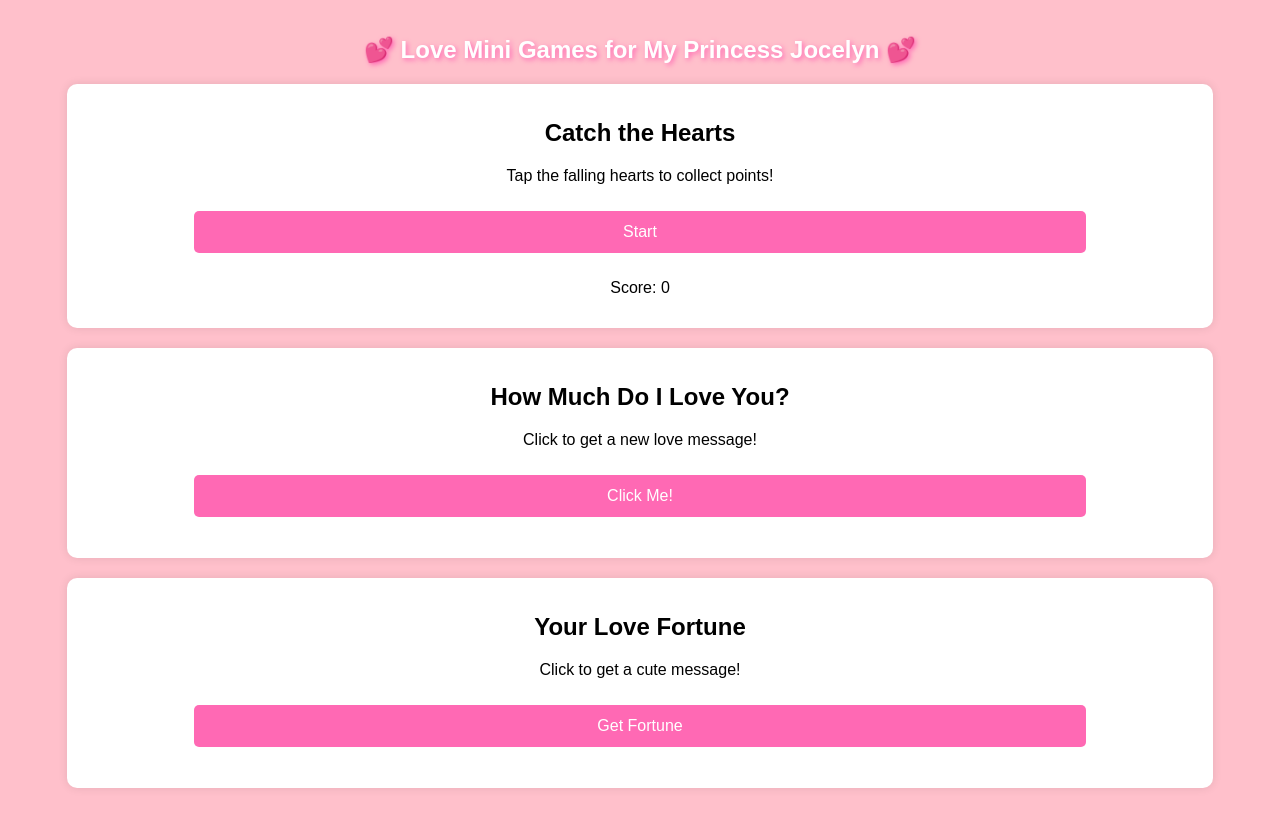
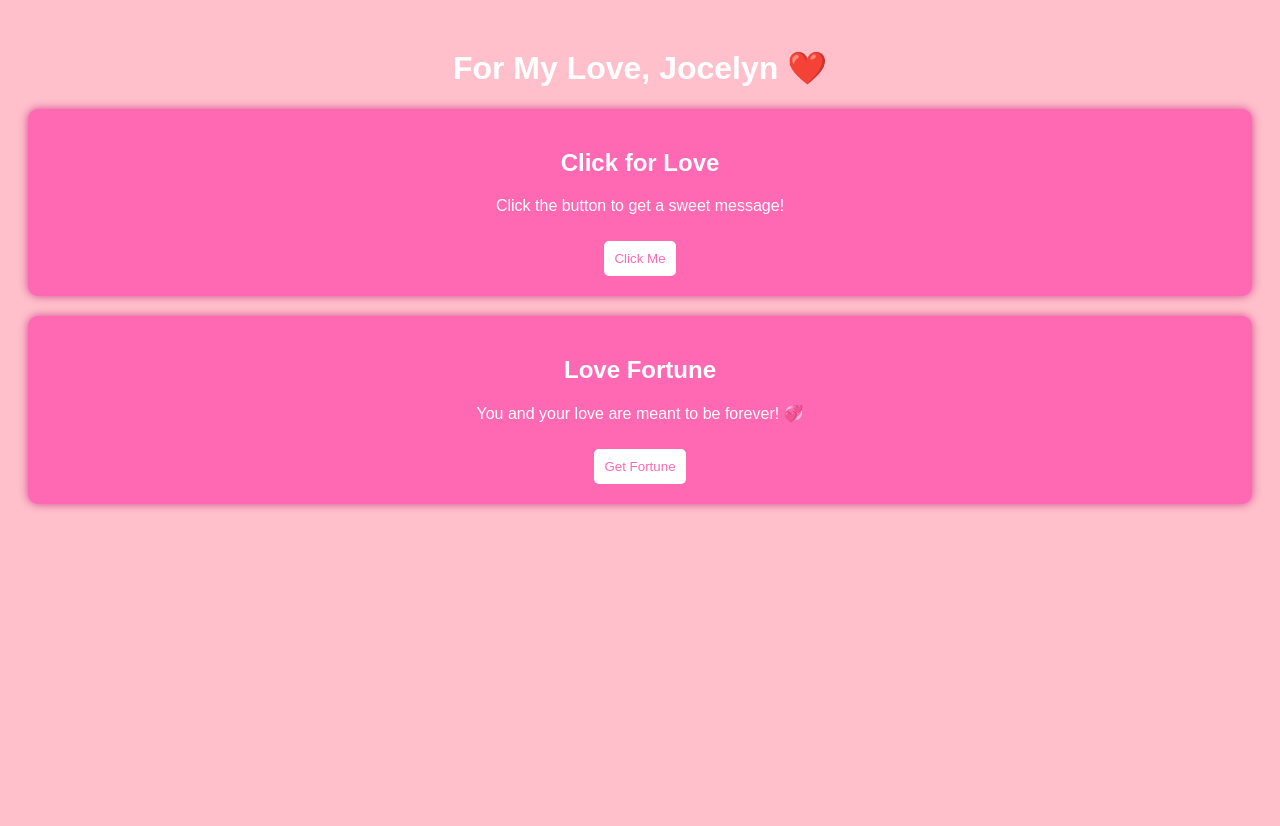
Before and after one commit to bsandovalh/I-love-you, a plain HTML site: page index.html in a window 1280 px wide. Both pictures are taken after a click on the button "Get Fortune". After the commit the page ends 800 px from the top, so only its background shows below. Drawn offline with Linux system fonts and the light colour scheme.

Commit message:
Update index.html

```diff
--- a/index.html
+++ b/index.html
@@ -3,164 +3,127 @@
 <head>
     <meta charset="UTF-8">
     <meta name="viewport" content="width=device-width, initial-scale=1.0">
-    <title>💕 Love Games for Jocelyn 💕</title>
+    <title>Love Games for Jocelyn</title>
     <style>
         body {
+            font-family: Arial, sans-serif;
+            text-align: center;
             background-color: pink;
-            text-align: center;
-            font-family: Arial, sans-serif;
-            overflow-y: auto;
-            height: 100vh;
-            margin: 0;
+            color: white;
             padding: 20px;
-        }
-        h1 {
-            color: white;
-            font-size: 24px;
-            text-shadow: 2px 2px 5px hotpink;
         }
         .game-container {
             margin: 20px auto;
-            padding: 15px;
-            background-color: white;
+            padding: 20px;
+            background: #ff69b4;
             border-radius: 10px;
-            box-shadow: 0 0 10px rgba(0,0,0,0.1);
-            max-width: 90%;
+            box-shadow: 0px 0px 10px #d14791;
         }
         button {
-            padding: 12px;
-            margin: 10px;
+            background-color: white;
+            color: #ff69b4;
             border: none;
-            background-color: hotpink;
-            color: white;
-            font-size: 16px;
+            padding: 10px;
+            margin-top: 10px;
             cursor: pointer;
             border-radius: 5px;
-            width: 80%;
         }
         button:hover {
-            background-color: deeppink;
-        }
-        .heart {
-            position: absolute;
-            font-size: 24px;
-            color: red;
-            user-select: none;
-            cursor: pointer;
+            background-color: #ffe6f2;
         }
     </style>
 </head>
 <body>
-    <h1>💕 Love Mini Games for My Princess Jocelyn 💕</h1>
+    <h1>For My Love, Jocelyn ❤️</h1>
 
-    <!-- Game 1: Catch the Hearts -->
     <div class="game-container">
-        <h2>Catch the Hearts</h2>
-        <p>Tap the falling hearts to collect points!</p>
-        <button onclick="startHeartGame()">Start</button>
-        <p id="heartScore">Score: 0</p>
+        <h2>Click for Love</h2>
+        <p id="loveMessage">Click the button to get a sweet message!</p>
+        <button onclick="generateLoveMessage()">Click Me</button>
     </div>
 
-    <!-- Game 2: Click for Love -->
     <div class="game-container">
-        <h2>How Much Do I Love You?</h2>
-        <p>Click to get a new love message!</p>
-        <button onclick="increaseLove()">Click Me!</button>
-        <p id="loveMessage"></p>
-    </div>
-
-    <!-- Game 3: Love Fortune -->
-    <div class="game-container">
-        <h2>Your Love Fortune</h2>
-        <p>Click to get a cute message!</p>
-        <button onclick="getFortune()">Get Fortune</button>
-        <p id="fortuneMessage"></p>
+        <h2>Love Fortune</h2>
+        <p id="loveFortune">Click the button to get your love fortune!</p>
+        <button onclick="generateLoveFortune()">Get Fortune</button>
     </div>
 
     <script>
-        // Catch the Hearts Game
-        let heartScore = 0;
-        function startHeartGame() {
-            heartScore = 0;
-            document.getElementById("heartScore").innerText = `Score: ${heartScore}`;
-            setInterval(createHeart, 800);
-        }
-        function createHeart() {
-            let heart = document.createElement("div");
-            heart.classList.add("heart");
-            heart.innerHTML = "❤️";
-            heart.style.left = Math.random() * window.innerWidth + "px";
-            heart.style.top = "0px";
-            document.body.appendChild(heart);
-            let fallInterval = setInterval(() => {
-                let top = parseFloat(getComputedStyle(heart).top || 0);
-                if (top > window.innerHeight - 20) {
-                    clearInterval(fallInterval);
-                    heart.remove();
-                } else {
-                    heart.style.top = (top + 5) + "px";
-                }
-            }, 50);
-            heart.addEventListener("click", () => {
-                heartScore++;
-                document.getElementById("heartScore").innerText = `Score: ${heartScore}`;
-                heart.remove();
-            });
+        const loveMessages = [
+            "You are the best thing that ever happened to me, my love! ❤️",
+            "Every moment with you is a treasure, my princess! 💖",
+            "I love you more than words can express, my beautiful! 💕",
+            "You are my everything, baby! 😘",
+            "You make my world brighter just by being in it! ✨",
+            "You are my sunshine, even on the cloudiest days! ☀️",
+            "With you, every day feels magical! ✨",
+            "You make my heart skip a beat! 💓",
+            "My love for you grows stronger every second! ⏳❤️",
+            "You are my dream come true! 🌙✨",
+            "I’d choose you in every lifetime! 🔄💕",
+            "You are the reason for my biggest smiles! 😊",
+            "Just thinking about you makes my heart warm! 🔥",
+            "I am so grateful to have you in my life! 🥰",
+            "You complete me, my love! 🧩❤️",
+            "You make everything feel perfect! 🌟",
+            "You are the love story I never want to end! 📖💕",
+            "Your love is my greatest gift! 🎁❤️",
+            "Being with you is my favorite place to be! 🏡💖",
+            "You are the most beautiful person inside and out! 😍",
+            "You have my heart forever, my love! 🔒❤️",
+            "Every second with you is priceless! ⏳💖",
+            "I love you more than yesterday, but less than tomorrow! 🥰",
+            "You are the best part of my every day! 🌞❤️",
+            "I’d cross the universe for you! 🌌💖",
+            "My love for you is endless! ♾️💕",
+            "You are my happy place! 🏝️❤️",
+            "Loving you is the easiest thing in the world! 💘",
+            "Your love is my greatest adventure! 🏔️❤️",
+            "I am the luckiest person to have you! 🍀💕",
+            "Every love song reminds me of you! 🎶❤️",
+            "You are my fairytale ending! 📚💕",
+            "No one else in the world could ever be you, my love! 🌎💖",
+            "You are the best surprise life has given me! 🎉❤️",
+            "Being with you feels like a dream! 🌙✨",
+            "Your love is my safe haven! 🏡❤️",
+            "You are my heart’s favorite person! 💓",
+            "If love had a face, it would be yours! 😍",
+            "You are my perfect match! 💞",
+            "I love you more than all the stars in the sky! ✨❤️",
+            "You make my world infinitely better! 🌍💕",
+            "With you, forever isn’t long enough! ♾️❤️",
+            "You are my one and only! 💖",
+            "Loving you is my favorite thing to do! 💘",
+            "You are the best thing that has ever been mine! 🎶❤️",
+            "Your love is my superpower! 💪💖",
+            "You are the sparkle in my life! ✨💖",
+            "No matter what, I’ll always choose you! 🔄❤️",
+            "You are my favorite hello and hardest goodbye! 👋💕",
+            "You have made my life so much more beautiful! 🌹💖",
+            "I love you endlessly, my beautiful! 💕"
+        ];
+
+        function generateLoveMessage() {
+            const randomIndex = Math.floor(Math.random() * loveMessages.length);
+            document.getElementById("loveMessage").innerText = loveMessages[randomIndex];
         }
 
-        // Click for Love
-        const loveMessages = [
-            "Baby, you are the best thing that ever happened to me!",
-            "Princess, every second with you is a dream come true.",
-            "Beautiful, my love for you grows stronger every day.",
-            "My love, you make my world brighter than the sun!",
-            "I adore you more than words can express.",
-            "You are my heart, my soul, my everything.",
-            "Every moment with you is precious and unforgettable.",
-            "Your smile is my favorite thing in the world.",
-            "I love you more than all the stars in the sky.",
-            "My love for you is as infinite as the universe.",
-            "Holding your hand is my favorite feeling.",
-            "You are my home, my peace, my happiness.",
-            "You are the reason my heart beats with joy.",
-            "Loving you is the easiest thing in the world.",
-            "You make my life complete just by being in it.",
-            "I cherish you more than words can say.",
-            "No one in this world could ever replace you.",
-            "Every day with you is the best day of my life.",
-            "You are my forever and always.",
-            "My heart belongs to you, and only you.",
-            "If love was a flower, you'd be the whole garden.",
-            "You're the peanut butter to my jelly!",
-            "I fall in love with you all over again, every day.",
-            "I am the luckiest person in the world to have you.",
-            "You are my sunshine on the rainiest days.",
-            "Your love is the greatest gift I have ever received.",
-            "I want to love you today, tomorrow, and forever.",
-            "My heart beats only for you, my love.",
-            "You are the most beautiful part of my life.",
-            "With you, every moment is magical.",
-            "Your love makes my heart feel at home.",
-            "You are my happily ever after.",
-            "I will love you until the end of time.",
-            "You make my life sweeter than a fairytale.",
-            "No distance can ever separate our love.",
-            "You complete me in every possible way.",
-            "Every heartbeat of mine whispers your name.",
-            "I love you endlessly, my sweet princess.",
-            "You are the reason for my biggest smiles.",
-            "With you, life is more beautiful than ever.",
-            "My love for you is stronger than anything else.",
-            "I am forever grateful for you, my love.",
-            "You are my best friend, my soulmate, my everything.",
-            "My love for you knows no limits.",
-            "You are my dream come true, my love.",
-            "Forever isn’t long enough to love you.",
-            "You are the light in my life, my beautiful angel."
+        const loveFortunes = [
+            "Your love will grow stronger every day! ❤️",
+            "A beautiful surprise is coming your way! 🎁",
+            "You and your love are meant to be forever! 💞",
+            "Your heart will always find its way home! 🏡",
+            "Love will lead you to happiness beyond measure! 😊",
+            "Every challenge will only make your love stronger! 💪",
+            "A romantic adventure is just around the corner! ✈️",
+            "True love will shine even in the darkest times! ✨",
+            "Your love story will be one for the ages! 📖",
+            "A sweet moment awaits you soon! 🍭"
         ];
-        function increaseLove() {
-            let message = loveMessages[Math.floor(Math.random() * loveMessages.length)];
-            document.getElementById("loveMessage").innerText = message;
+
+        function generateLoveFortune() {
+            const randomIndex = Math.floor(Math.random() * loveFortunes.length);
+            document.getElementById("loveFortune").innerText = loveFortunes[randomIndex];
         }
     </script>
 </body>
```
